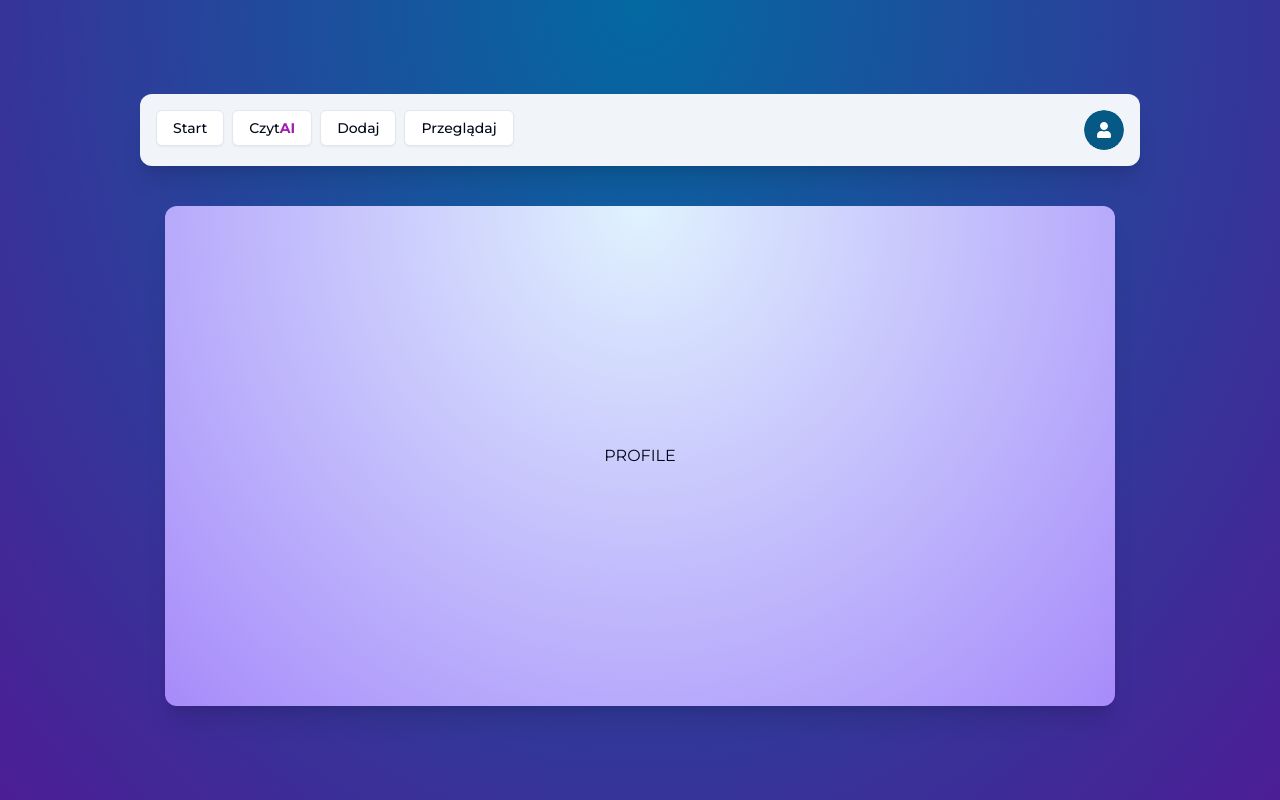
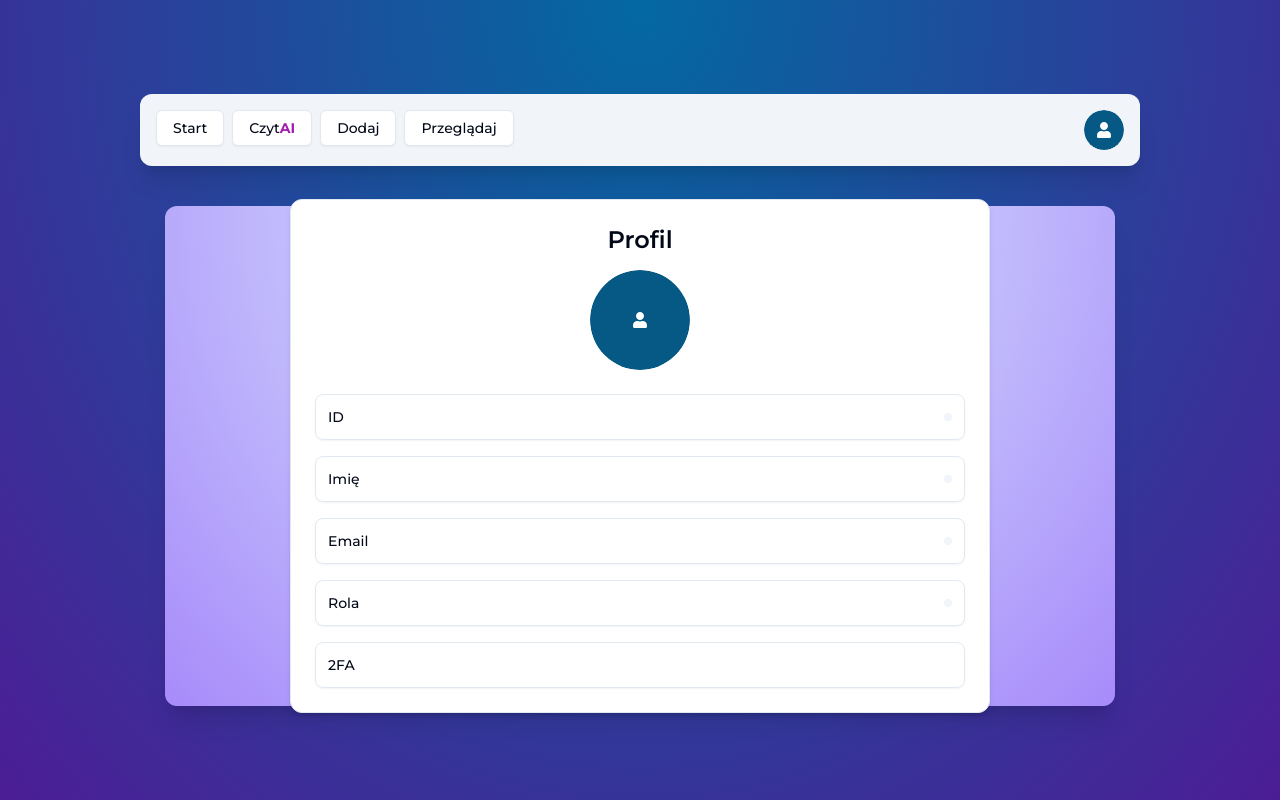
Before and after one commit to Elldrigar/na-regale, a Next.js app: page /profile in a window 1280 px wide. Built offline with nearby package versions, Linux system fonts and the light colour scheme; no server answers.

Commit message:
wip on profile

```diff
--- a/app/(protected)/profile/page.tsx
+++ b/app/(protected)/profile/page.tsx
@@ -1,12 +1,9 @@
-'use client'
+import { currentUser } from '@/lib/auth'
+import { UserProfile } from '@/components/user-profile'
 
-const profile = () => {
-
-    return (
-        <div>
-            <h1>PROFILE</h1>
-        </div>
-    )
+const profile = async () => {
+    const user = await currentUser()
+    return <UserProfile user={user} label='Profil' />
 }
 
 export default profile
--- a/components/user-profile.tsx
+++ b/components/user-profile.tsx
@@ -1,5 +1,7 @@
 import { ExtendedUser } from '@/next-auth'
 import { Card, CardContent, CardHeader } from '@/components/ui/card'
+import { Avatar, AvatarFallback, AvatarImage } from '@/components/ui/avatar'
+import { FaUser } from 'react-icons/fa'
 
 interface UserInfoProps {
     user?: ExtendedUser
@@ -9,8 +11,14 @@ interface UserInfoProps {
 export const UserProfile = ({ user, label }: UserInfoProps) => {
     return (
         <Card className='w-[700px] shadow-md'>
-            <CardHeader>
+            <CardHeader className='flex flex-col items-center justify-center gap-y-2'>
                 <p className='text-center text-2xl font-semibold'>{label}</p>
+                <Avatar className='h-[100px] w-[100px]'>
+                    <AvatarImage src={user?.image || ''} />
+                    <AvatarFallback className='bg-sky-800'>
+                        <FaUser className='text-white' />
+                    </AvatarFallback>
+                </Avatar>
             </CardHeader>
             <CardContent className='space-y-4'>
                 <div className='flex flex-row items-center justify-between rounded-lg border p-3 shadow-sm'>
```
